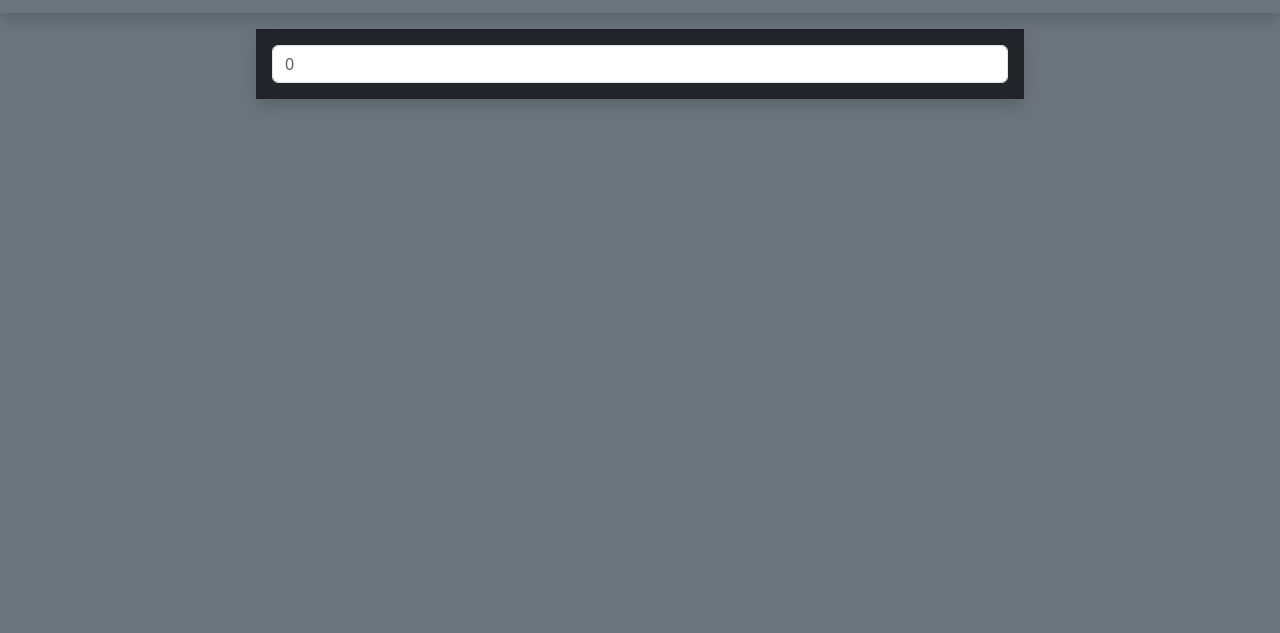
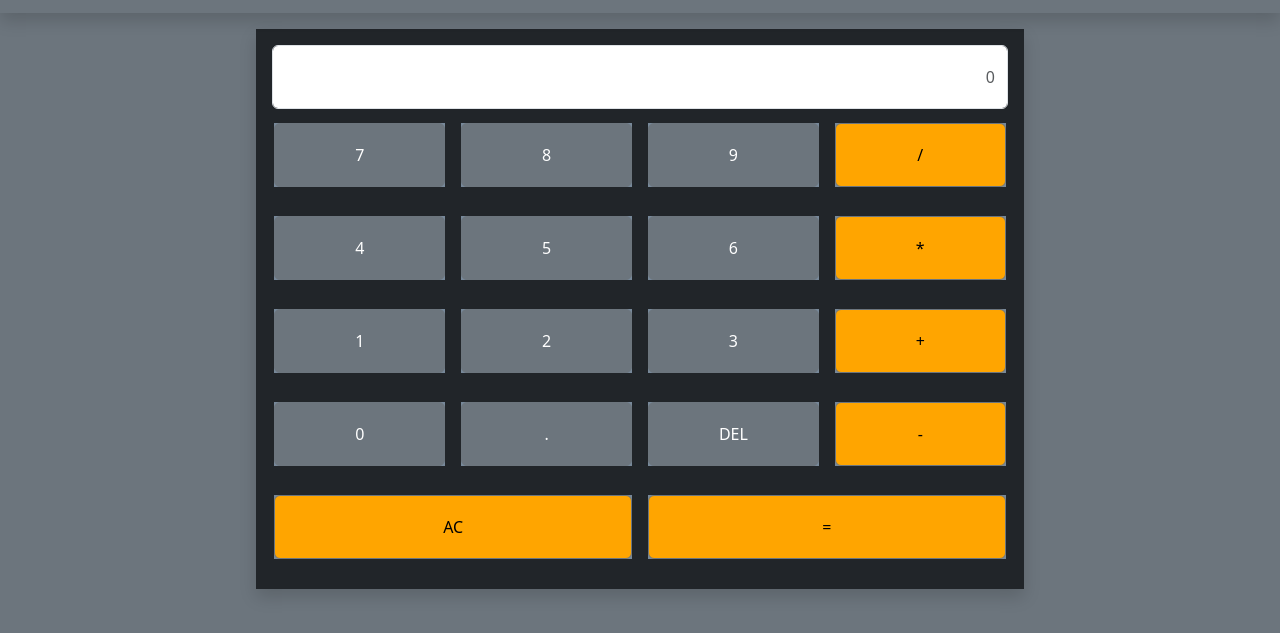
Before and after one commit to nirajan128/Calculator, a website: page index.html in a window 1280 px wide. Shown: the part 75-708 px from the top of the page. Drawn offline with nearby package versions, Linux system fonts and the light colour scheme.

Commit message:
getting values for expression

```diff
--- a/index.html
+++ b/index.html
@@ -14,13 +14,50 @@
             <div class="mode"><h1>mode</h1></div>
         </div>
     </nav>
-    <main class=" d-flex justify-content-center mt-3">
-        <div class="container bg-dark shadow p-3 custom-container ">
-            <input type="text" class="form-control" id="Results" placeholder="0">
+    <main class=" d-flex flex-column justify-content-center mt-3">
+        <div class="container d-grid  column-gap-1 bg-dark shadow p-3 custom-container" >
+            <input type="text" class="form-control custom-input" id="Results" placeholder="0">
+            <div class="row text-light column-gap-3 rows">
+                <div class="col column"><button type="button" id="c_btn" class="btn btn-secondary calcBtn">7</button></div>
+                <div class="col column"><button type="button" id="c_btn" class="btn btn-secondary calcBtn">8</button></div>
+                <div class="col column"><button type="button" id="c_btn" class="btn btn-secondary calcBtn">9</button></div>
+                <div class="col column"><button type="button" id="c_btn" class="btn btn-secondary calcBtn expression">/</button></div>
+            </div>
+            <div class="row text-light column-gap-3 rows">
+                <div class="col column"><button type="button" id="c_btn" class="btn btn-secondary calcBtn">4</button></div>
+                <div class="col column"><button type="button" id="c_btn" class="btn btn-secondary calcBtn">5</button></div>
+                <div class="col column"><button type="button" id="c_btn" class="btn btn-secondary calcBtn">6</button></div>
+                <div class="col column"><button type="button" id="c_btn" class="btn btn-secondary calcBtn expression">*</button></div>
+            </div>
+            <div class="row text-light column-gap-3 rows">
+                <div class="col column"><button type="button" id="c_btn" class="btn btn-secondary calcBtn">1</button></div>
+                <div class="col column"><button type="button" id="c_btn" class="btn btn-secondary calcBtn">2</button></div>
+                <div class="col column"><button type="button" id="c_btn" class="btn btn-secondary calcBtn">3</button></div>
+                <div class="col column"><button type="button" id="c_btn" class="btn btn-secondary calcBtn expression">+</button></div>
+            </div>
+            <div class="row text-light column-gap-3 rows">
+                <div class="col column"><button type="button" id="c_btn" class="btn btn-secondary calcBtn">0</button></div>
+                <div class="col column"><button type="button" id="c_btn" class="btn btn-secondary calcBtn">.</button></div>
+                <div class="col column"><button type="button" id="c_btn" class="btn btn-secondary calcBtn">DEL</button></div>
+                <div class="col column"><button type="button" id="c_btn" class="btn btn-secondary calcBtn expression">-</button></div>
+            </div>
+            <div class="row text-light column-gap-3 rows">
+                <div class="col column">
+                    <button type="button" id="c_btn" class="btn btn-secondary calcBtn expression">AC</button>
+                </div>
+                <div class="col column">
+                    <button type="button" id="c_btn" class="btn btn-secondary calcBtn expression">=</button>
+                </div>
+
+
+            </div>
         </div>
+
     </main>
+
 
 <script src="https://cdn.jsdelivr.net/npm/@popperjs/core@2.11.8/dist/umd/popper.min.js" integrity="sha384-I7E8VVD/ismYTF4hNIPjVp/Zjvgyol6VFvRkX/vR+Vc4jQkC+hVqc2pM8ODewa9r" crossorigin="anonymous"></script>
 <script src="https://cdn.jsdelivr.net/npm/bootstrap@5.3.3/dist/js/bootstrap.min.js" integrity="sha384-0pUGZvbkm6XF6gxjEnlmuGrJXVbNuzT9qBBavbLwCsOGabYfZo0T0to5eqruptLy" crossorigin="anonymous"></script>
+<script src="./index.js"></script>
 </body>
 </html>
--- a/index.js
+++ b/index.js
@@ -0,0 +1,36 @@
+//1.Selects all buttons in the calculator
+let allButton = document.querySelectorAll(".btn")
+
+
+allButton.forEach(button => { //2.for each button in calculator get their value
+    button.addEventListener("click", ()=>{
+          let display = document.getElementById("Results")//3.get the input filed to display result
+
+          let btnValue = button.textContent; //4.get the value of the button click
+
+          //5.if the value of button is any of the math operation, the value of display will be previous value,
+          //a space, the expression clicked, and a space
+          if (btnValue == "/" || btnValue == "*" || btnValue == "+" || btnValue == "-" || btnValue == "." ){
+                display.value += " " + btnValue + " "
+                /* display.value = display.value +" " +btnValue +" " *///in more simple way
+
+          }else if (btnValue == "DEL"){//7. if the btn value is DEL
+                let currentValue = display.value //gets the current value
+                display.value = currentValue.slice(0,-1) //slices the current value from last
+
+          }else if(btnValue == "="){ //8. if btn value is = perform a math operation
+            console.log("NE")
+          }
+
+          else if (btnValue == "AC"){ //9.if btnvalue is AC set its value to 0
+            display.value = 0
+          }
+
+          else{ //10. else convert the btn value to integer and set display value to the integer
+            convertNum = parseInt(btnValue)
+            display.value+=convertNum
+          }
+
+    })
+})
+console.log(allButton)
--- a/styles/style.css
+++ b/styles/style.css
@@ -18,3 +18,27 @@
             width: 80%;
         }
     }
+
+    .custom-input{
+        height: 4em;
+        text-align: right;
+    }
+
+    .column{
+        background-color: lightslategray;
+        padding: 0;
+    }
+
+   .calcBtn{
+    width: 100%;
+    height: 4em;
+   }
+
+   .rows{
+    padding: 0.9em;
+   }
+
+   .expression{
+    background-color: orange;
+    color: black;
+   }
```
